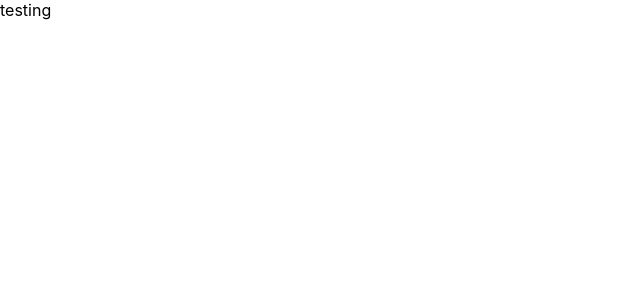
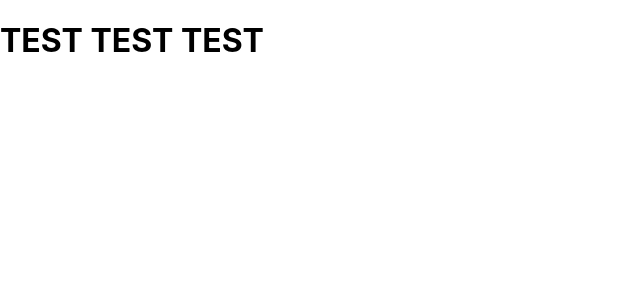
Before and after one commit to Brianwkhuffman/mywebsite, a React (Create React App) app: page / in a window 1280 px wide. Shown: the top 300 px of the page, without its empty margins (0-640 px from the left). Built offline with nearby package versions, Linux system fonts and the light colour scheme.

Commit message:
Dev branch

```diff
--- a/package.json
+++ b/package.json
@@ -11,7 +11,7 @@
     "react-dom": "^16.13.1",
     "react-scripts": "3.4.1"
   },
-  "homepage": "https://brianwkhuffman.github.io",
+  "homepage": "https://brianwkhuffman.github.io/mywebsite",
   "scripts": {
     "start": "react-scripts start",
     "build": "react-scripts build",
--- a/src/App/App.js
+++ b/src/App/App.js
@@ -4,7 +4,7 @@ import './App.css';
 function App() {
   return (
     <div className="App">
-      testing
+      <h1>TEST TEST TEST</h1>
     </div>
   );
 }
```
